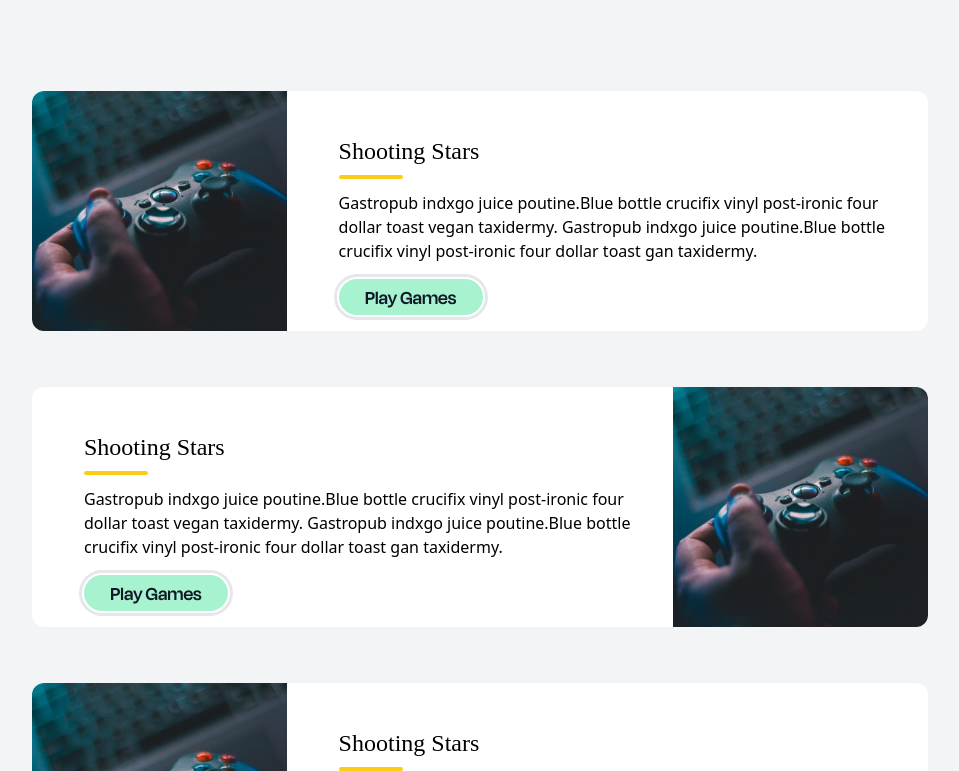
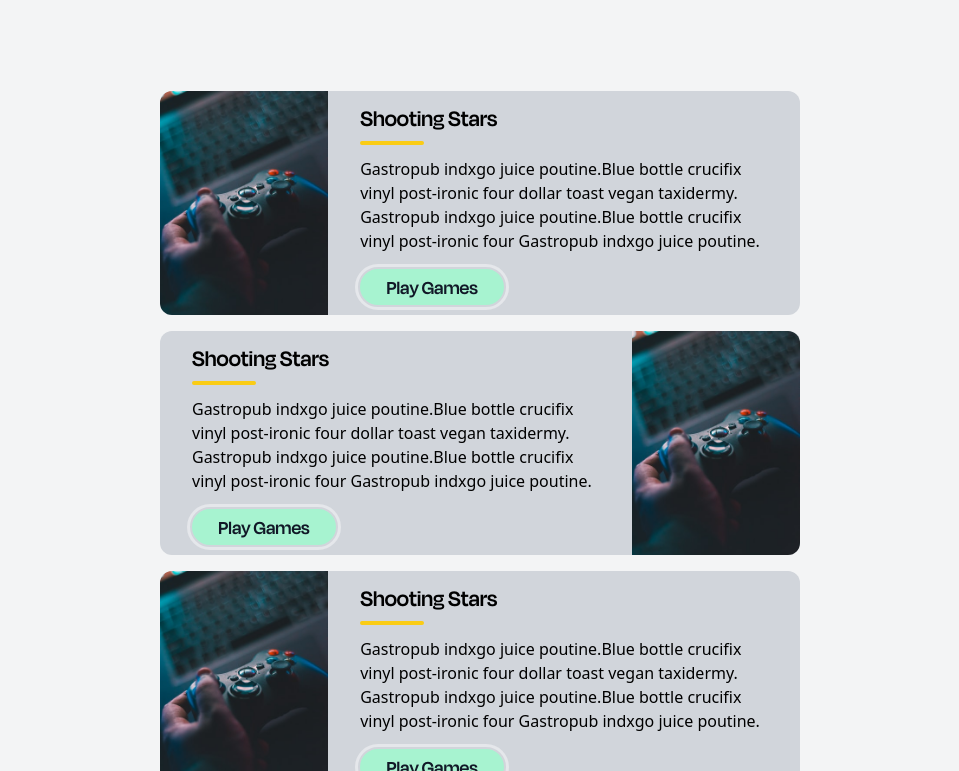
Before and after one commit to abhidadhaniya23/Dhinga-Masti, a React (Create React App) app: page / in a window 1280 px wide. Shown: the part 3069-3840 px from the top of the page, without its empty margins (160-1119 px from the left). Built offline with nearby package versions, Linux system fonts and the light colour scheme; a web font is replaced by a local one.

Commit message:
update game section

```diff
--- a/src/Sections/Games/Components/GameCards.js
+++ b/src/Sections/Games/Components/GameCards.js
@@ -5,19 +5,28 @@ import games from "../../../Assets/games.jpeg";
 const GamesCards = () => {
 
     return (
-        <div className="bg-white sm:w-[56rem] sm:h-fit w-80  h-[8rem]  flex flex-row m-4 mx-auto sm:mt-14 mt-12 odd:flex-row-reverse rounded-xl overflow-hidden">
-            <div className="sm:flex">
-                <img className="object-cover w-[48rem] h-32 sm:w-[42rem] sm:h-[15rem]" src={games}/>
+        // <div className="bg-white  flex flex-row m-4 mx-auto sm:mt-14 mt-12 odd:flex-row-reverse rounded-xl overflow-hidden">
+        //     <div className="md:flex absolute w-52 h-52 ">
+        //     </div>
+        //     <div className="flex flex-col sm:mt-3 sm:p-4 ml-9 overflow-hidden sm:text-base text-xs ">
+        //         <div className="flex flex-col ">
+        //         </div>
+        //     </div>
+        // </div>
+
+        <div className="flex flex-row w-1/2 h-56 my-4 rounded-xl bg-gray-300 odd:flex-row-reverse mx-auto justify-center items-center  overflow-hidden">
+            <div className="w-full h-full">
+                <img className="object-cover h-full w-full" src={games} />
             </div>
-            <div className="flex flex-col sm:mt-3 sm:p-4 ml-9 overflow-hidden sm:text-base text-xs ">
-                <p className="sm:text-2xl text-sm  mt-4"> Shooting Stars</p>
-                <div className=" h-1 w-16 mt-2  mb-3 bg-yellow-400 rounded text-black"></div>
-                <div className="flex flex-col">
-                    Gastropub indxgo juice poutine.Blue bottle crucifix vinyl post-ironic four
-                    dollar toast vegan taxidermy. Gastropub indxgo juice poutine.Blue bottle crucifix vinyl post-ironic four
-                    dollar toast  gan taxidermy.
-                <button className="items-center justify-center w-36 mt-4 px-1 py-1  text-xl text-gray-900 rounded-full cursor-pointer outline focus:outline-offset-4 outline-offset-2 outline-gray-200 font-bolder bg-emerald-200">Play Games</button>
-                </div>
+            <div className="flex flex-col justify-center items-start px-8">
+                <h2 className="sm:text-2xl text-sm"> Shooting Stars</h2>
+                <span className=" h-1 w-16 mt-2  mb-3 bg-yellow-400 rounded text-black"></span>
+                Gastropub indxgo juice poutine.Blue bottle crucifix vinyl post-ironic four
+                dollar toast vegan taxidermy. Gastropub indxgo juice poutine.Blue bottle crucifix vinyl post-ironic four
+                Gastropub indxgo juice poutine.
+
+
+            <button className="items-center justify-center w-36 mt-4 px-1 py-1 text-xl text-gray-900 rounded-full cursor-pointer outline focus:outline-offset-4 outline-offset-2 outline-gray-200 font-bolder bg-emerald-200">Play Games</button>
             </div>
         </div>
     );
```
